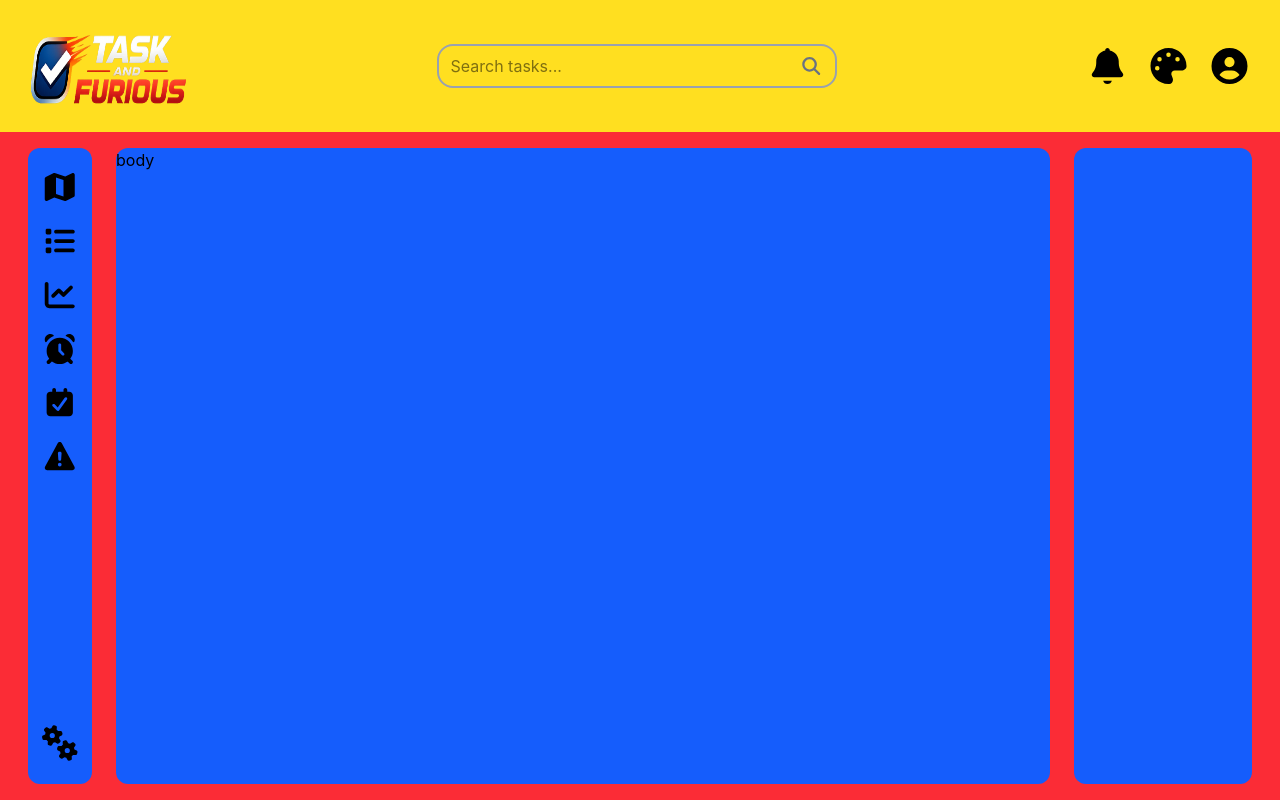
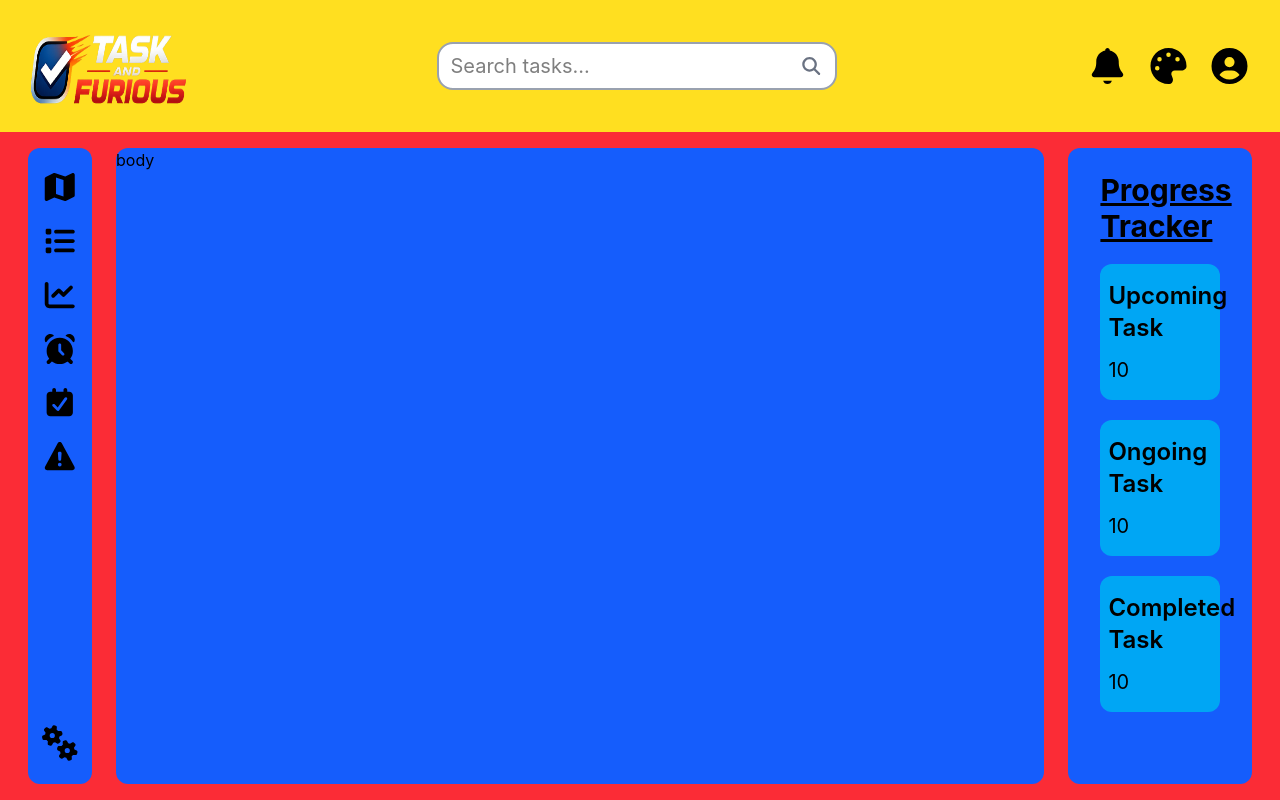
Before and after one commit to hannibal1631/Task-And-Furious, a React (Vite) app in the folder frontend/: page / in a window 1280 px wide. Built offline with nearby package versions, Linux system fonts and the light colour scheme.

Commit message:
add basic progress tracker skeleton with initial styles

```diff
--- a/frontend/src/components/Dashboard.jsx
+++ b/frontend/src/components/Dashboard.jsx
@@ -27,11 +27,11 @@ function Dashboard() {
             />
           </div>
           <div className='flex-1 flex justify-center'>
-            <div className='flex items-center justify-between w-100 gap-2 px-3 py-2 border-2 border-gray-400 rounded-2xl focus-within:border-black transition'>
+            <div className='flex items-center justify-between bg-white w-100 gap-2 px-3 py-2 border-2 border-gray-400 rounded-2xl focus-within:border-black transition'>
               <input
                 type='text'
                 placeholder='Search tasks...'
-                className='outline-none bg-transparent w-[90%]'
+                className='outline-none bg-transparent text-xl w-[90%]'
               />
               <FontAwesomeIcon
                 icon={faMagnifyingGlass}
@@ -85,8 +85,20 @@ function Dashboard() {
           {/* tasks div */}
           <div className='flex flex-col w-[80%] bg-blue-600 rounded-xl'>body</div>
           {/* progress status div */}
-          <div className='flex flex-col w-[15%] justify-between bg-blue-600 px-8 py-6 rounded-xl'>
-            <div></div>
+          <div className='flex flex-col w-[15%] gap-5 bg-blue-600 px-8 py-6 rounded-xl'>
+            <h1 className='text-3xl font-bold underline'>Progress Tracker</h1>
+            <div className='py-4 px-2 bg-sky-500 rounded-xl'>
+              <h2 className='text-2xl mb-3 font-semibold'>Upcoming Task</h2>
+              <p className='text-xl'>10</p>
+            </div>
+            <div className='py-4 px-2 bg-sky-500 rounded-xl'>
+              <h2 className='text-2xl mb-3 font-semibold'>Ongoing Task</h2>
+              <p className='text-xl'>10</p>
+            </div>
+            <div className='py-4 px-2 bg-sky-500 rounded-xl'>
+              <h2 className='text-2xl mb-3 font-semibold'>Completed Task</h2>
+              <p className='text-xl'>10</p>
+            </div>
           </div>
         </div>
       </div>
```
